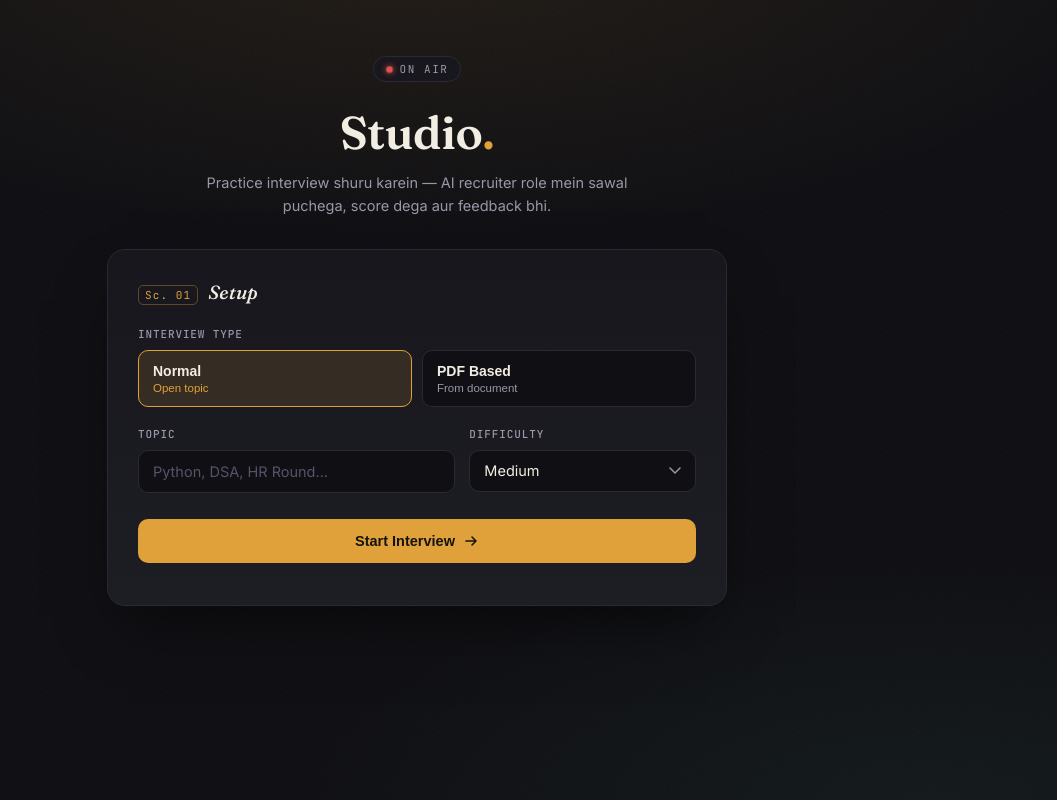
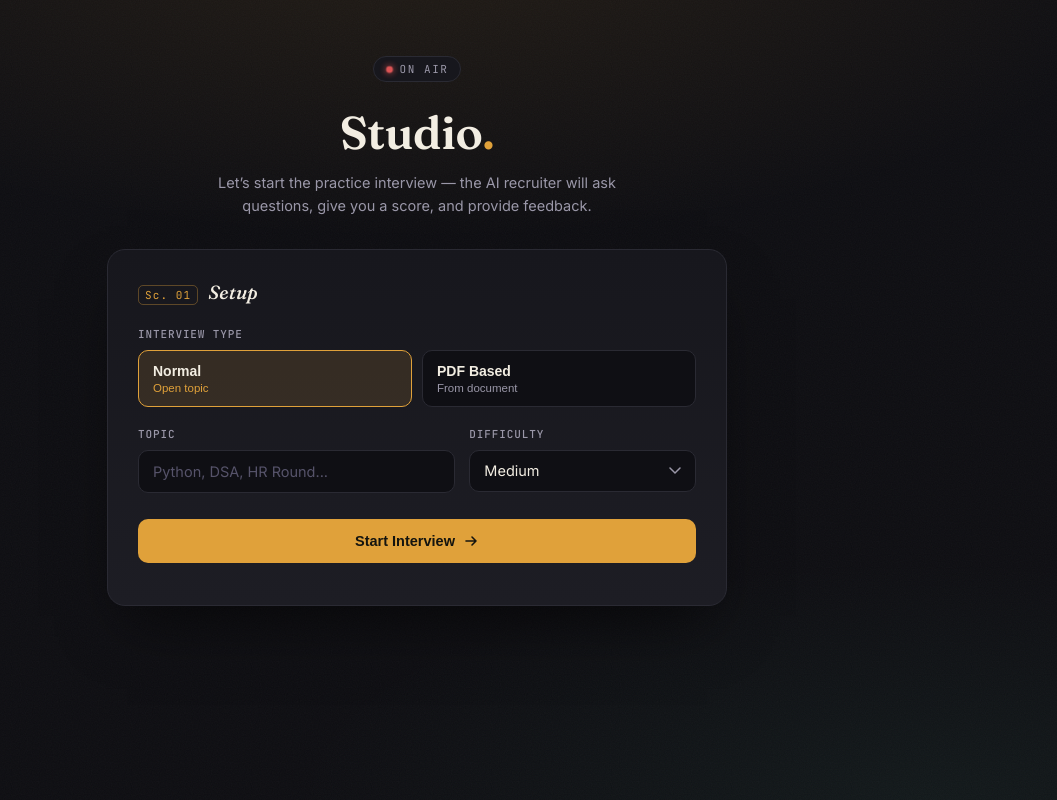
Before and after one commit to PawanSinghB9054/langchain-ai-interviewer, a Flask app: page / in a window 1280 px wide. Shown: the whole page, without its empty margins (223-1280 px from the left). Run offline with Flask 3, Linux system fonts and the light colour scheme.

Commit message:
Update index.html

```diff
--- a/templates/index.html
+++ b/templates/index.html
@@ -21,7 +21,7 @@
         <span class="on-air-text">ON AIR</span>
       </div>
       <h1>Studio<span class="dot">.</span></h1>
-      <p class="tagline">Practice interview shuru karein — AI recruiter role mein sawal puchega, score dega aur feedback bhi.</p>
+      <p class="tagline">Let’s start the practice interview — the AI recruiter will ask questions, give you a score, and provide feedback.</p>
     </header>
 
     <!-- SETUP SCREEN -->
```
